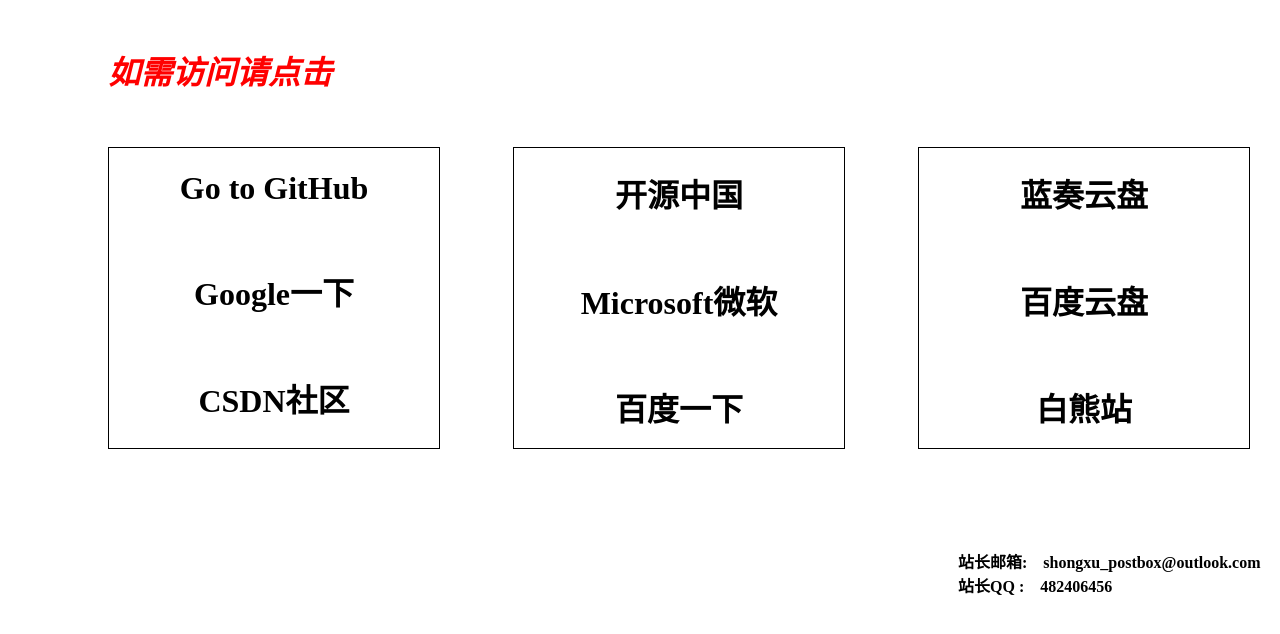
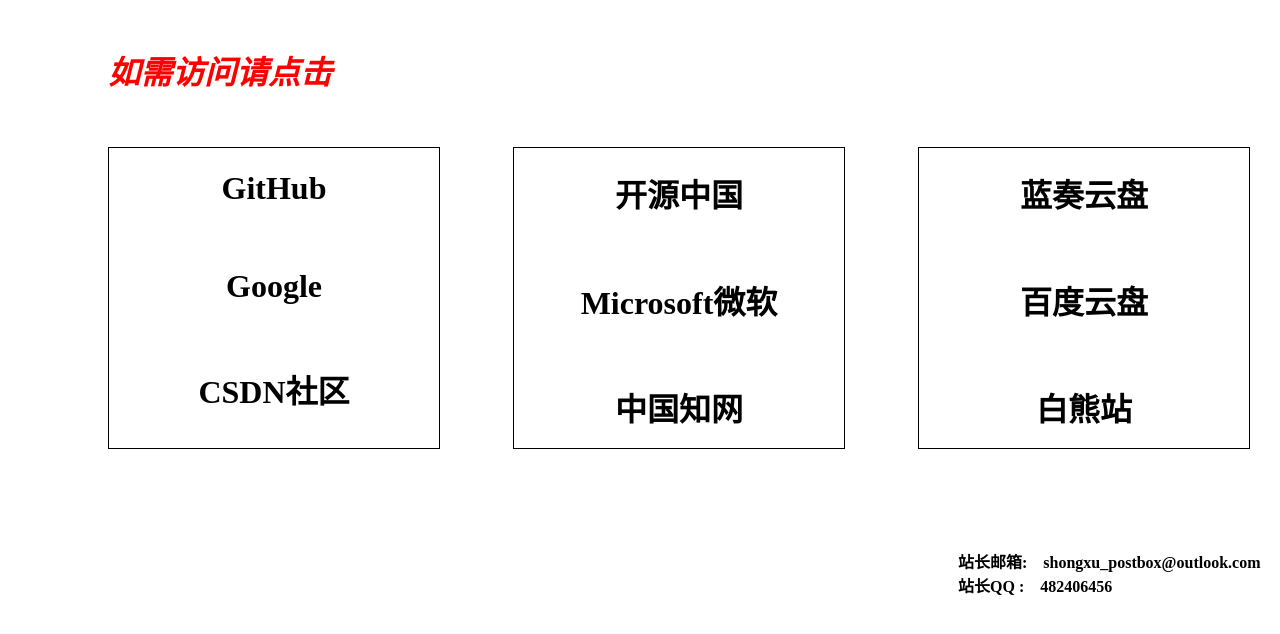
Before and after one commit to Evanshih/Ku, a plain HTML site: page index.html in a window 1280 px wide. Shown: the top 634 px of the page. Drawn offline with Linux system fonts and the light colour scheme.

Commit message:
Update index.html

```diff
--- a/index.html
+++ b/index.html
@@ -63,14 +63,14 @@
 
 			<div id="box">
 				<div id="a1">
-					<h1 align="center"><a href="https://github.com/">Go to GitHub</a></h1><br>
-					<h1 align="center"><a href="https://www.google.com.hk/">Google一下</a></h1><br>
+					<h1 align="center"><a href="https://github.com/">GitHub</a></h1><br>
+					<h1 align="center"><a href="https://www.google.com.hk/">Google</a></h1><br>
 					<h1 align="center"><a href="https://www.csdn.net/">CSDN社区</a></h1><br>
 				</div>
 				<div id="a2">
 					<h1 align="center"><a href="https://www.oschina.net/">开源中国</a></h1><br>
 					<h1 align="center"><a href="https://www.microsoft.com/zh-cn/">Microsoft微软</a></h1><br>
-					<h1 align="center"><a href="https://baidu.com/">百度一下</a></h1><br>
+					<h1 align="center"><a href="https://www.cnki.net/">中国知网</a></h1><br>
 				</div>
 				<div id="a3">
 					<h1 align="center"><a href="http://up.woozooo.com/">蓝奏云盘</a></h1><br>
```
